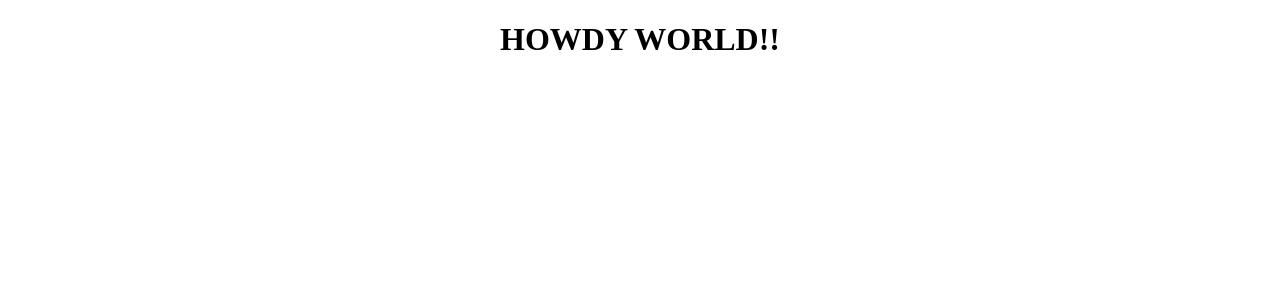
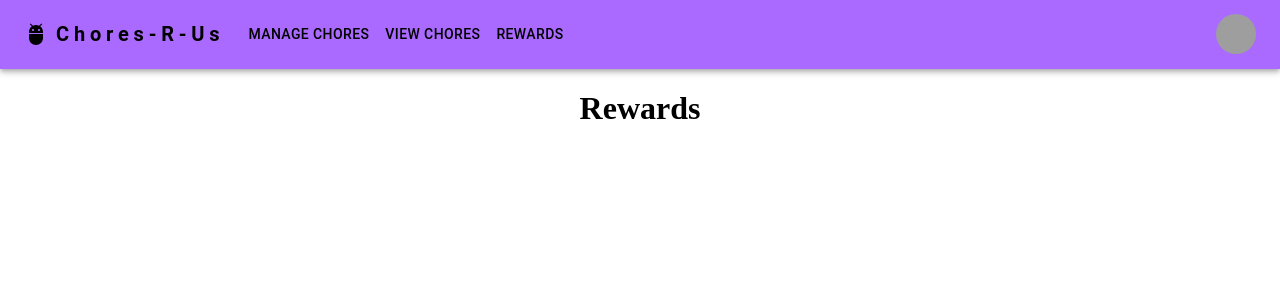
Before and after one commit to IThinkThatsKirby/chores-r-us, a React (Create React App) app: page /Rewards in a window 1280 px wide. Before the commit this address had no page. Shown: the top 300 px of the page. Built offline with nearby package versions, Linux system fonts and the light colour scheme; grey boxes are pictures that could not be loaded.

Commit message:
Made changes to front end routes/react-router-dom

```diff
--- a/src/App.css
+++ b/src/App.css
@@ -41,3 +41,8 @@ body {
   padding: 0;
   margin: 0;
 }
+
+.NavLinks {
+  text-decoration: none;
+  color: black;
+}
--- a/src/App.js
+++ b/src/App.js
@@ -1,8 +1,11 @@
 import "./App.css";
 import { Routes, Route, Link } from "react-router-dom";
-import Chores from "../src/Pages/Chores.js";
+import ViewChores from "./Pages/ViewChores.js";
+import EditChores from "./Pages/EditChores";
 import Landing from "./Pages/Landing.js";
 import { ThemeProvider, createTheme } from "@mui/material/styles";
+import NavBar from "./Components/NavBar";
+import Rewards from "./Pages/Rewards";
 
 function App() {
   const darkTheme = createTheme({
@@ -26,12 +29,14 @@ function App() {
   return (
     <div className="App">
       <ThemeProvider theme={darkTheme}>
+        <NavBar />
         <Routes>
           <Route path="/" element={<Landing />} />
-          <Route path="chores" element={<Chores />} />
+          <Route path="/Manage%20Chores" element={<EditChores />} />
+          <Route path="/View%20Chores" element={<ViewChores />} />
+          <Route path="/Rewards" element={<Rewards />} />
         </Routes>
       </ThemeProvider>
-      <h1>HOWDY WORLD!!</h1>
     </div>
   );
 }
--- a/src/Components/NavBar.js
+++ b/src/Components/NavBar.js
@@ -12,9 +12,16 @@ import Button from "@mui/material/Button";
 import Tooltip from "@mui/material/Tooltip";
 import MenuItem from "@mui/material/MenuItem";
 import AdbIcon from "@mui/icons-material/Adb";
+import { Link } from "react-router-dom";
 
-const pages = ["Manage Chores", "View Chores", "View Pokemans"];
-const settings = ["Profile", "Account", "Dashboard", "Logout"];
+const pages = ["Manage Chores", "View Chores", "Rewards"];
+const settings = [
+  "Profile",
+  "Account",
+  "Dashboard",
+  "Logout",
+  "This thing doesn't work yet :)",
+];
 
 const NavBar = () => {
   const AppName = "Chores-R-Us";
@@ -91,7 +98,9 @@ const NavBar = () => {
               {pages.map((page) => (
                 <MenuItem key={page} onClick={handleCloseNavMenu}>
                   <Typography textAlign="center" color="black">
-                    {page}
+                    <Link to={`/${page}`} className="NavLinks">
+                      {page}
+                    </Link>
                   </Typography>
                 </MenuItem>
               ))}
@@ -123,7 +132,9 @@ const NavBar = () => {
                 onClick={handleCloseNavMenu}
                 sx={{ my: 2, color: "black", display: "block" }}
               >
-                {page}
+                <Link to={`/${page}`} className="NavLinks">
+                  {page}
+                </Link>
               </Button>
             ))}
           </Box>
@@ -151,6 +162,8 @@ const NavBar = () => {
               onClose={handleCloseUserMenu}
             >
               {settings.map((setting) => (
+                //Menu from user profle
+                //Change {setting} to a Link later on once user profile code exists
                 <MenuItem key={setting} onClick={handleCloseUserMenu}>
                   <Typography textAlign="center" color="black">
                     {setting}
--- a/src/Pages/Chores.js
+++ /dev/null
@@ -1,11 +0,0 @@
-import React from "react";
-import NavBar from "../Components/NavBar";
-
-export default function Chores() {
-  return (
-    <div className="">
-      <NavBar />
-      Chores
-    </div>
-  );
-}
--- /dev/null
+++ b/src/Pages/EditChores.js
@@ -0,0 +1,9 @@
+import React from "react";
+
+export default function EditChores() {
+  return (
+    <div>
+      <h1>Edit Chores Page</h1>
+    </div>
+  );
+}
--- a/src/Pages/Landing.js
+++ b/src/Pages/Landing.js
@@ -1,13 +1,10 @@
 import React from "react";
-import NavBar from "../Components/NavBar";
-import Hero from "../Components/Hero"
-import Section from "../Components/Section"
-
+import Hero from "../Components/Hero";
+import Section from "../Components/Section";
 
 export default function Landing() {
   return (
     <div>
-      <NavBar />
       <Hero />
       <Section />
       {/* <AboutUs />
--- /dev/null
+++ b/src/Pages/Rewards.js
@@ -0,0 +1,9 @@
+import React from "react";
+
+export default function Rewards() {
+  return (
+    <div>
+      <h1>Rewards</h1>
+    </div>
+  );
+}
--- /dev/null
+++ b/src/Pages/ViewChores.js
@@ -0,0 +1,9 @@
+import React from "react";
+
+export default function ViewChores() {
+  return (
+    <div className="">
+      <h1>View chores</h1>
+    </div>
+  );
+}
```
